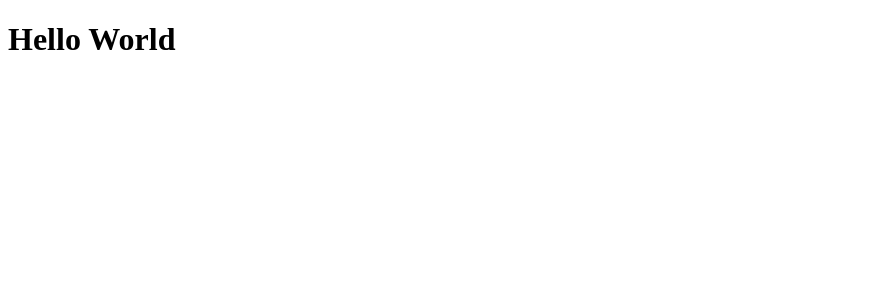
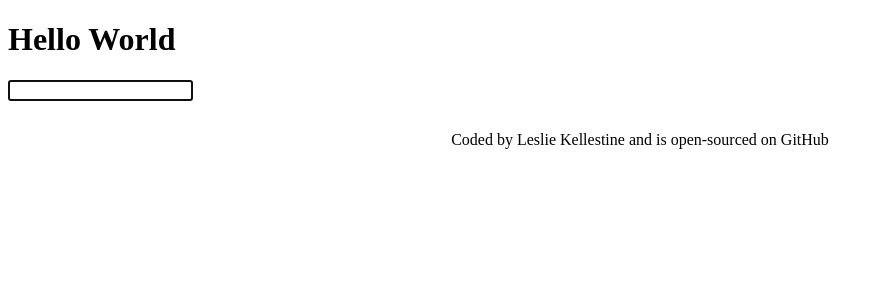
Before and after one commit to LeslieKellestine/dictionary-project, a React (Create React App) app: page / in a window 1280 px wide. Shown: the top 300 px of the page, without its empty margins (0-884 px from the left). Built offline with nearby package versions, Linux system fonts and the light colour scheme.

Commit message:
created search form

```diff
--- a/src/App.css
+++ b/src/App.css
@@ -0,0 +1,4 @@
+.App-Footer{
+    text-align: center;
+    margin: 30px 0;
+}
--- a/src/App.js
+++ b/src/App.js
@@ -1,9 +1,21 @@
 
 import './App.css';
+import Dictionary from './Dictionary.js';
 
 function App() {
   return (
-        <h1>Hello World</h1>
+    <div className='App'>
+      <div className='container'>
+        <header className='App-header'>
+            <h1>Hello World</h1>
+        </header>
+        <main>
+          <Dictionary />
+        </main>
+        <footer className='App-Footer'>Coded by Leslie Kellestine and is open-sourced on GitHub</footer>
+      </div>
+    </div>
+
   );
 }
 
--- /dev/null
+++ b/src/Dictionary.js
@@ -0,0 +1,22 @@
+import React, { useState } from "react";
+import './Dictionary.css';
+
+export default function Dictionary () {
+    const [keyword, setKeyword] = useState ("");
+
+    function search (event) {
+        event.preventDefault ();
+        alert (`Searching for ${keyword}`);
+    }
+    function handleKeywordChange (event) {
+        setKeyword(event.target.value)
+    }
+    return (
+        <form onSubmit={search}>
+            <input
+            type="search"
+             autoFocus= {true}
+             onChange={handleKeywordChange}/>
+        </form>
+    );
+}
```
Also changed, not shown: src/Dictionary.css (added).
